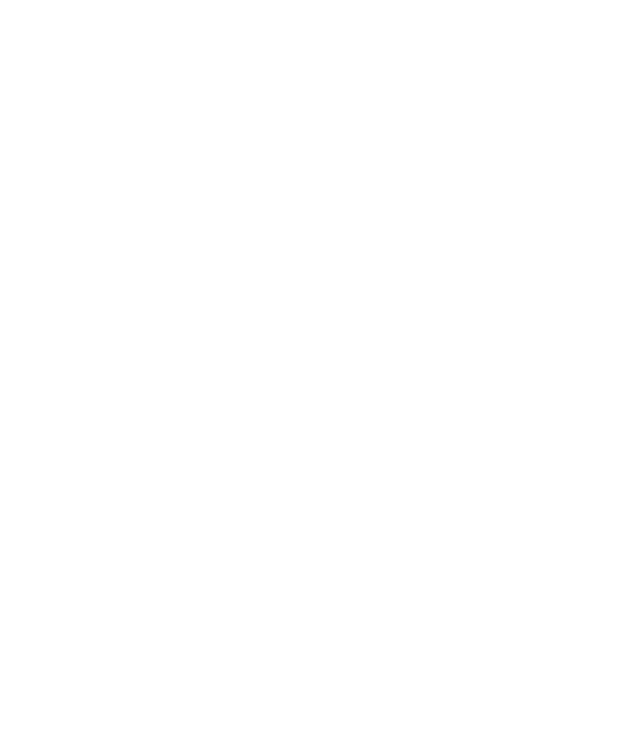
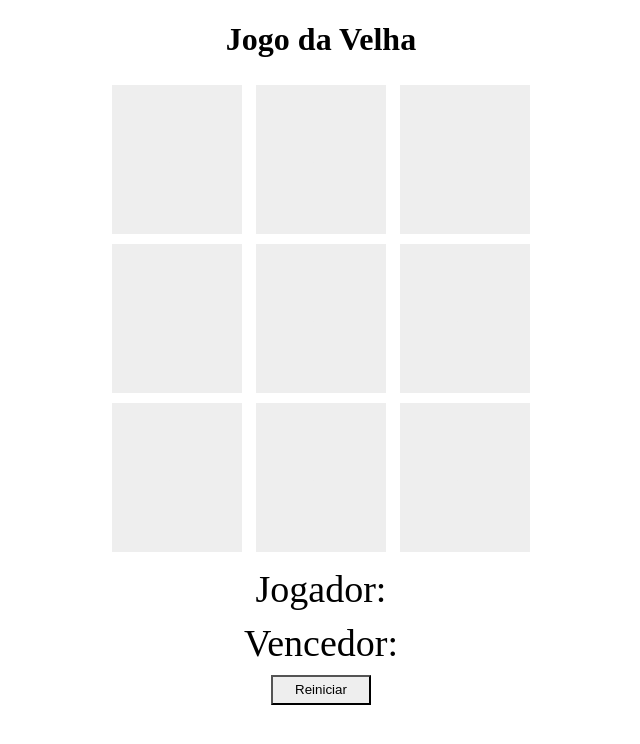
Before and after one commit to felintob/jogo-da-velha, a plain HTML site: page index.html in a window 1280 px wide. Shown: the whole page, without its empty margins (319-959 px from the left). Drawn offline with Linux system fonts and the light colour scheme.

Commit message:
estrutura e estilos iniciais do jogo

```diff
--- a/index.html
+++ b/index.html
@@ -5,9 +5,54 @@
     <meta http-equiv="X-UA-Compatible" content="IE=edge">
     <meta name="viewport" content="width=device-width, initial-scale=1.0">
     <link rel="stylesheet" href="styles.css">
-    <title>Document</title>
+    <title>Jogo da Velha</title>
 </head>
 <body>
+    <h1>Jogo da Velha</h1>
+    <div>
+        <div id="1" class="quadrado">-</div>
+        <div id="2" class="quadrado">-</div>
+        <div id="3" class="quadrado">-</div>
+    </div>
+
+    <div>
+        <div id="4" class="quadrado">-</div>
+        <div id="5" class="quadrado">-</div>
+        <div id="6" class="quadrado">-</div>
+    </div>
+
+    <div>
+        <div id="7" class="quadrado">-</div>
+        <div id="8" class="quadrado">-</div>
+        <div id="9" class="quadrado">-</div>
+    </div>
+
+    <div class="jogador">
+        <label for="">
+            Jogador:
+        </label>
+
+        <label id="jogador-selecionado" for="">
+
+        </label>
+    </div>
+
+    <div class="vencedor">
+        <label for="">
+            Vencedor:
+        </label>
+
+        <label id="vencedor-selecionado" for="">
+
+        </label>
+    </div>
+
+    <div>
+        <button>
+            Reiniciar
+        </button>
+    </div>
+
 
     <script type="text/javascript" src="scripts.js"></script>
 </body>
--- a/styles.css
+++ b/styles.css
@@ -0,0 +1,29 @@
+body {
+    text-align: center;
+
+}
+
+.quadrado {
+    text-align: center;
+    width: 50px;
+    background: #eee;
+    display: inline-block;
+    padding: 40px;
+    font-size: 60px;
+    margin: 5px;
+    cursor: pointer;
+    color: #eee;
+}
+
+.jogador, .vencedor {
+    font-size: 38px;
+    margin-top: 10px;
+}
+
+button {
+    margin-top: 10px;
+    width: 100px;
+    height: 30px;
+    background: #eee;
+    cursor: pointer;
+}
```
